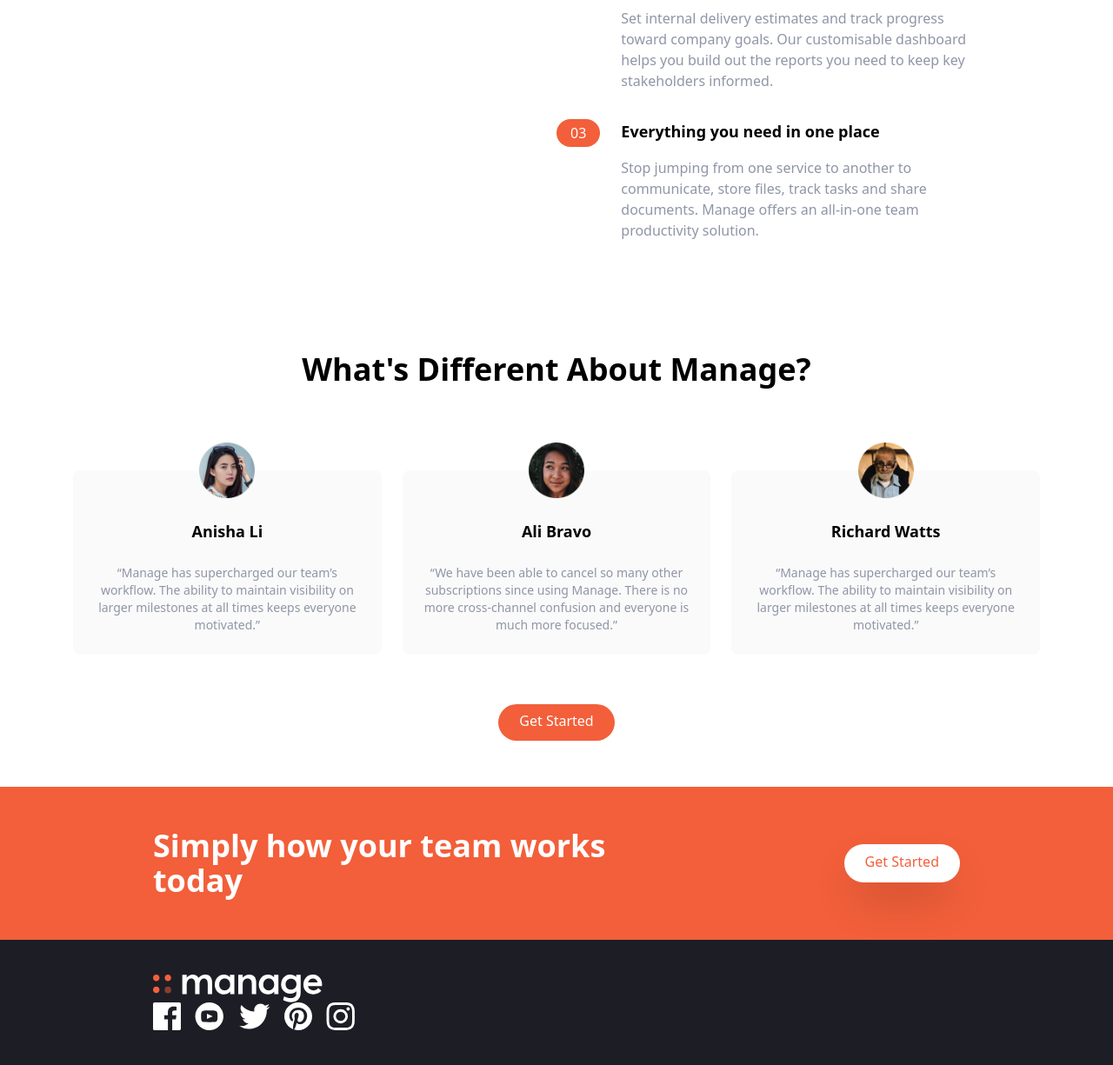
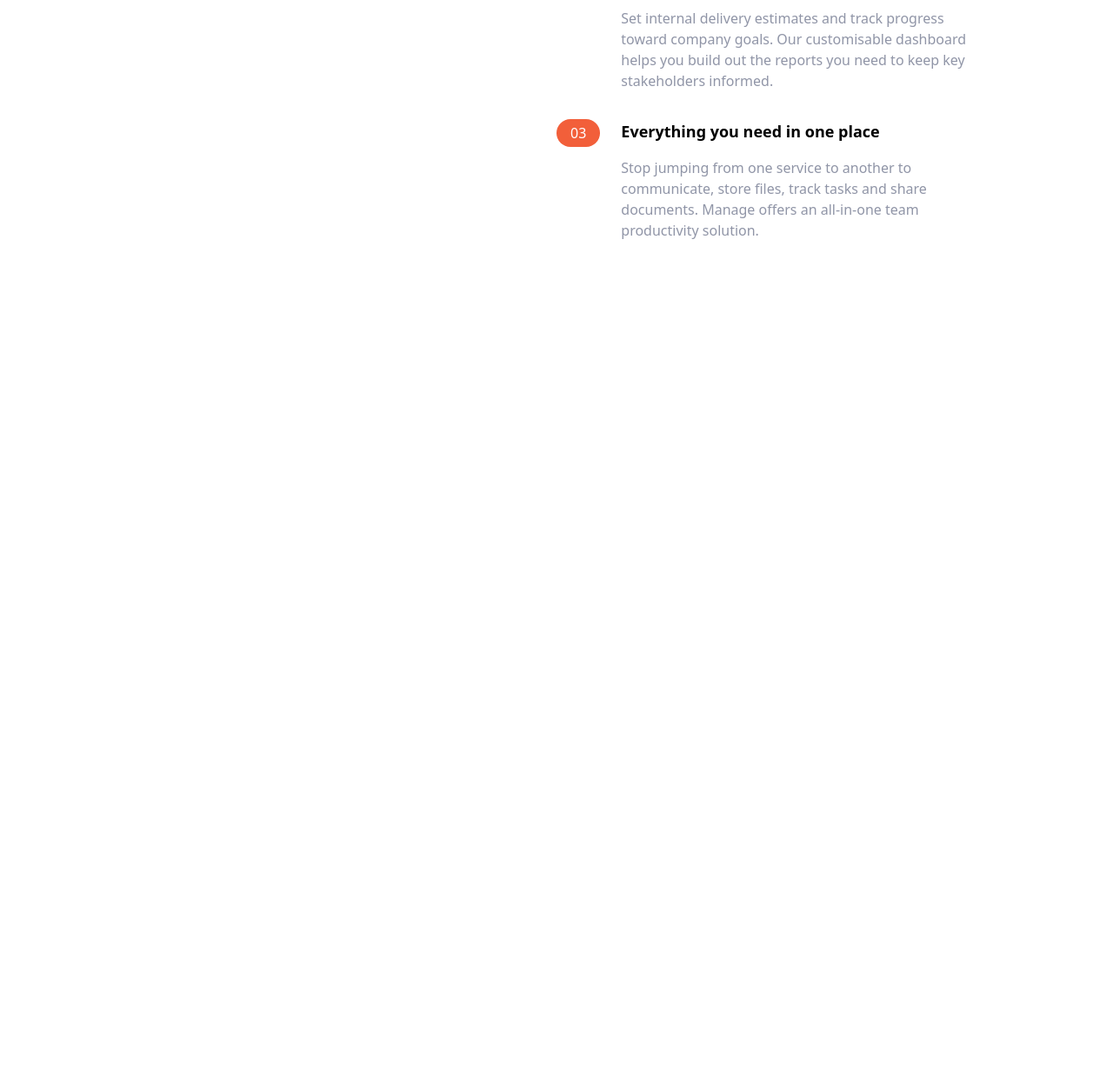
Before and after one commit to tayyaba-ali/Landing-Page-practice, a website built with Vite: page index.html in a window 1280 px wide. Shown: the part 863-2088 px from the top of the page at 87% size. After the commit the page ends 1140 px from the top, so only its background shows below. Built offline with nearby package versions, Linux system fonts and the light colour scheme.

Commit message:
indentation errors

```diff
--- a/index.html
+++ b/index.html
@@ -30,8 +30,8 @@
 					class="hidden bg-brightRed p-3 px-6 pt-2 text-white rounded-full baseline md:block hover:bg-brightRedLight"
 					>Get Started</a
 				>
-			</nav>
 			</div>
+		</nav>
 
 			<!-- Hero Section  -->
 
@@ -137,123 +137,6 @@
 				</div>
 			</section>
 
-			  <!-- Testimonials -->
-    <section id="testimonials">
-      <!-- Container to heading and testm blocks -->
-      <div class="max-w-6xl px-5 mx-auto mt-32 text-center">
-        <!-- Heading -->
-        <h2 class="text-4xl font-bold text-center">
-          What's Different About Manage?
-        </h2>
-        <!-- Testimonials Container -->
-        <div class="flex flex-col mt-24 md:flex-row md:space-x-6 space-y-20 md:space-y-0">
-          <!-- Testimonial 1 -->
-          <div
-            class="flex flex-col items-center p-6 space-y-6 rounded-lg bg-veryLightGray md:w-1/3"
-          >
-            <img src="images/avatar-anisha.png" class="w-16 -mt-14" alt="" />
-            <h5 class="text-lg font-bold">Anisha Li</h5>
-            <p class="text-sm text-darkGrayishBlue">
-              “Manage has supercharged our team’s workflow. The ability to
-              maintain visibility on larger milestones at all times keeps
-              everyone motivated.”
-            </p>
-          </div>
-
-          <!-- Testimonial 2 -->
-          <div
-            class=" flex flex-col items-center  p-6 space-y-6 rounded-lg bg-veryLightGray  md:w-1/3"
-          >
-            <img src="images/avatar-ali.png" class="w-16 -mt-14" alt="" />
-            <h5 class="text-lg font-bold">Ali Bravo</h5>
-            <p class="text-sm text-darkGrayishBlue">
-              “We have been able to cancel so many other subscriptions since
-              using Manage. There is no more cross-channel confusion and
-              everyone is much more focused.”
-            </p>
-          </div>
-
-          <!-- Testimonial 3 -->
-          <div
-            class="flex flex-col items-center p-6 space-y-6 rounded-lg bg-veryLightGray md:w-1/3"
-          >
-            <img src="images/avatar-richard.png" class="w-16 -mt-14" alt="" />
-            <h5 class="text-lg font-bold">Richard Watts</h5>
-            <p class="text-sm text-darkGrayishBlue">
-              “Manage has supercharged our team’s workflow. The ability to
-              maintain visibility on larger milestones at all times keeps
-              everyone motivated.”
-            </p>
-          </div>
-        </div>
-        <!-- Button -->
-        <div class="my-16">
-          <a
-            href="#"
-            class="p-3 px-6 pt-2 text-white bg-brightRed rounded-full baseline hover:bg-brightRedLight"
-            >Get Started</a
-          >
-        </div>
-      </div>
-    </section>
-
-<section id="CTA" class="bg-brightRed">
-<!-- Flex container -->
-<div class="container flex flex-col justify-between items-center px-6 py-24 mx-auto space-y-12 md:py-12 md:flex-row md:space-y-0">
-
-	<!-- Heading -->
-	<h2 class="text-5xl font-bold leading-tight text-center text-white md:text-4xl md:max-w-xl md:text-left">
-		Simply how your team works today
-	</h2>
-	<!-- Button -->
-	 <a
-            href="#"
-            class="p-3 px-6 pt-2 text-brightRed bg-white rounded-full shadow-2xl  baseline hover:bg-gray-300"
-            >Get Started</a
-          >
-</div>
-</section>
-
-<section id="footer">
-	<footer class="bg-veryDarkBlue">
-<!-- Flex Container -->
-
-<div class="container flex flex-col-reverse justify-between px-6 py-10 mx-auto space-y-8 md:flex-row md:space-y-0">
-	<!-- Logo and social links container -->
-	<div class="flex flex-col-reverse items-center justify-center space-y-12 md:flex-col md:space-y-0 md:items-start">
-		<!-- Logo -->
-		<div>
-			<img src="images/logo-white.svg" class="h-8" alt="">
-		</div>
-		<!-- Social Links container -->
-		<div class="flex justify-center space-x-4">
-			<!-- Link 1 -->
-			 <a href="#">
-				<img src="images/icon-facebook.svg" class="h-8" alt="">
-			 </a>
-			 <!-- Link 2 -->
-			 <a href="#">
-				<img src="images/icon-youtube.svg" class="h-8" alt="">
-			 </a>
-			 <!-- Link 3 -->
-			 <a href="#">
-				<img src="images/icon-twitter.svg" class="h-8" alt="">
-			 </a>
-			 <!-- Link 4 -->
-			 <a href="#">
-				<img src="images/icon-pinterest.svg" class="h-8" alt="">
-			 </a>
-			 <!-- Link  -->
-			 <a href="#">
-				<img src="images/icon-instagram.svg" class="h-8" alt="">
-			 </a>
-		</div>
-	</div>
-</div>
-
-	</footer>
-</section>
-
 
 	</body>
 </html>
```
